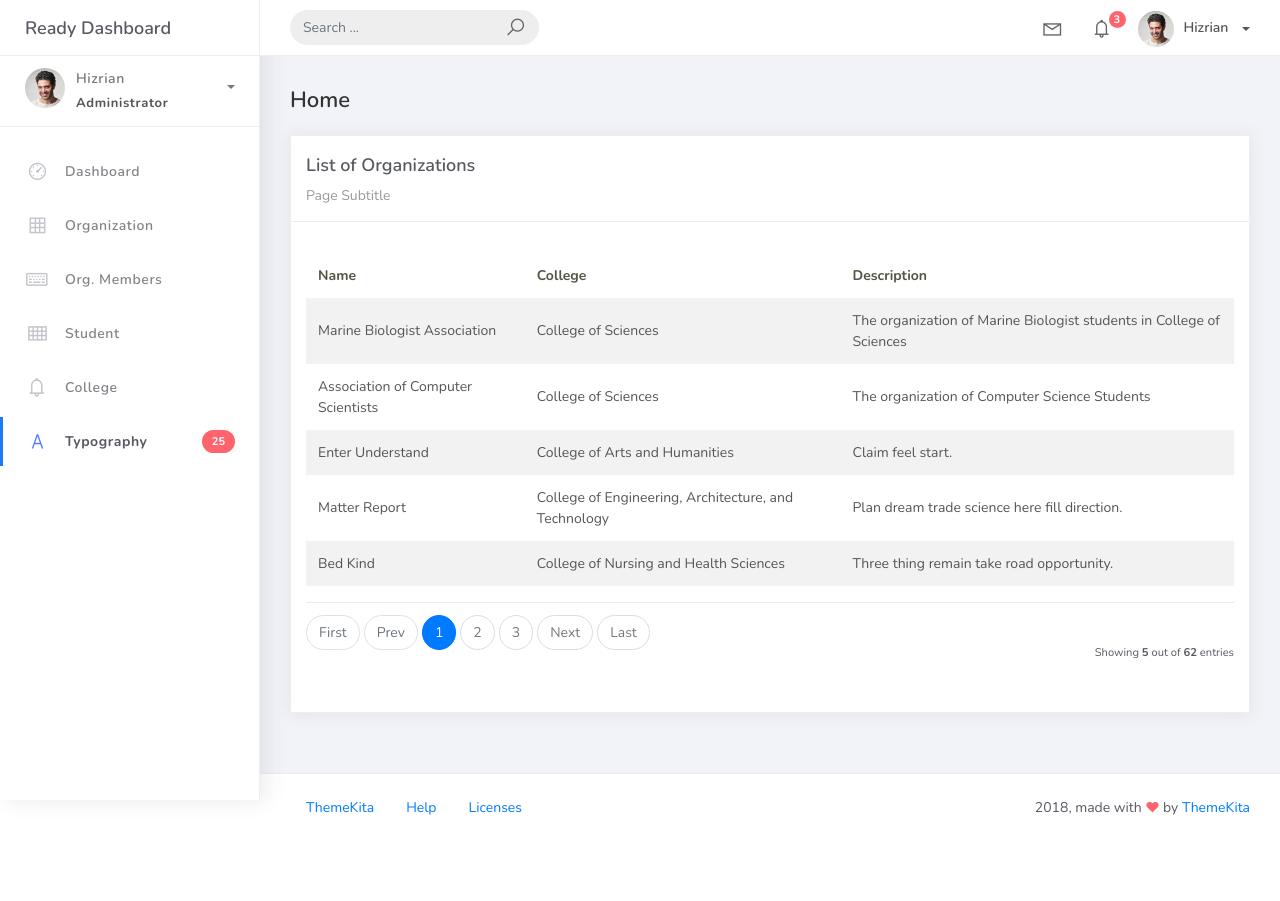
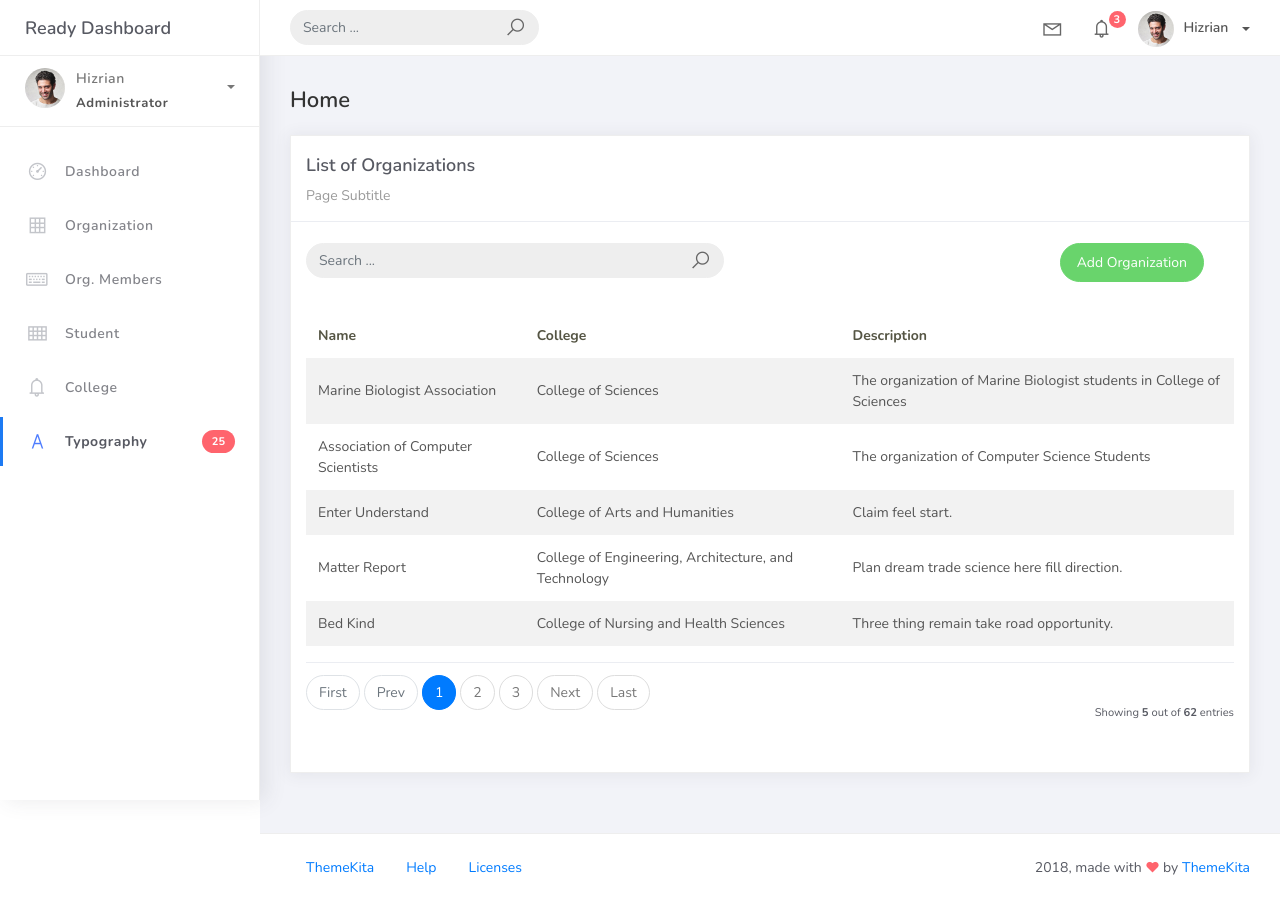
Before and after one commit to ink3rroll/PSUsphere, a Django app: page /organization_list in a window 1280 px wide. Before the commit the page ends 815 px from the top, so only its background shows below. Run offline with Django 4.2, Linux system fonts and the light colour scheme; data comes from the database, SQL or seed files in the repository; some libraries are stand-ins or nearby versions.

Commit message:
Add Organization Feature

```diff
--- a/projectsite/projectsite/urls.py
+++ b/projectsite/projectsite/urls.py
@@ -16,11 +16,12 @@ Including another URLconf
 """
 from django.contrib import admin
 from django.urls import path
-from studentorg.views import HomePageView, OrganizationList
+from studentorg.views import HomePageView, OrganizationList, OrganizationCreateView
 from studentorg import views
 
 urlpatterns = [
     path("admin/", admin.site.urls),
     path('', views.HomePageView.as_view(), name='home'),
     path('organization_list', OrganizationList.as_view(), name='organization-list'),
+    path('organization_list/add', OrganizationCreateView.as_view(), name='organization-add'),
 ]
--- a/projectsite/studentorg/views.py
+++ b/projectsite/studentorg/views.py
@@ -1,6 +1,9 @@
 from django.shortcuts import render
 from django.views.generic.list import ListView
+from django.views.generic.edit import CreateView
 from studentorg.models import Organization
+from studentorg.forms import OrganizationForm
+from django.urls import reverse_lazy
 
 class HomePageView(ListView):
     model = Organization
@@ -13,5 +16,13 @@ class OrganizationList(ListView):
     template_name = 'org_list.html'
     paginate_by = 5
 
+class OrganizationCreateView(CreateView):
+    model = Organization
+    form_class = OrganizationForm
+    template_name = 'org_add.html'
+    success_url = reverse_lazy('organization-list')
+
+
+
 
 # Create your views here.
--- a/projectsite/templates/org_list.html
+++ b/projectsite/templates/org_list.html
@@ -11,6 +11,26 @@
              <div class="card-title">List of Organizations</div>
              <div class="card-category">Page Subtitle</div>
            </div>
+           <br />
+<div class="col-md-12 row">
+  <div class="col-md-6">
+    <form class="navbar-left navbar-form nav-search mr-md-3" action="">
+      <div class="input-group">
+        <input type="text" placeholder="Search ..." class="form-control" />
+        <div class="input-group-append">
+          <span class="input-group-text">
+            <i class="la la-search search-icon"></i>
+          </span>
+        </div>
+      </div>
+    </form>
+  </div>
+  <div class="col-md-6">
+    <div class="pull-right">
+      <a href="{% url 'organization-add' %}" class="btn btn-success btn-rounded">Add Organization</a>
+    </div>
+  </div>
+</div>
            <div class="card-body">
              <table class="table table-striped mt-3">
                <thead>
```
Also changed, not shown: projectsite/studentorg/forms.py (added, +9 -0 lines), projectsite/templates/org_add.html (added, +36 -0 lines).
